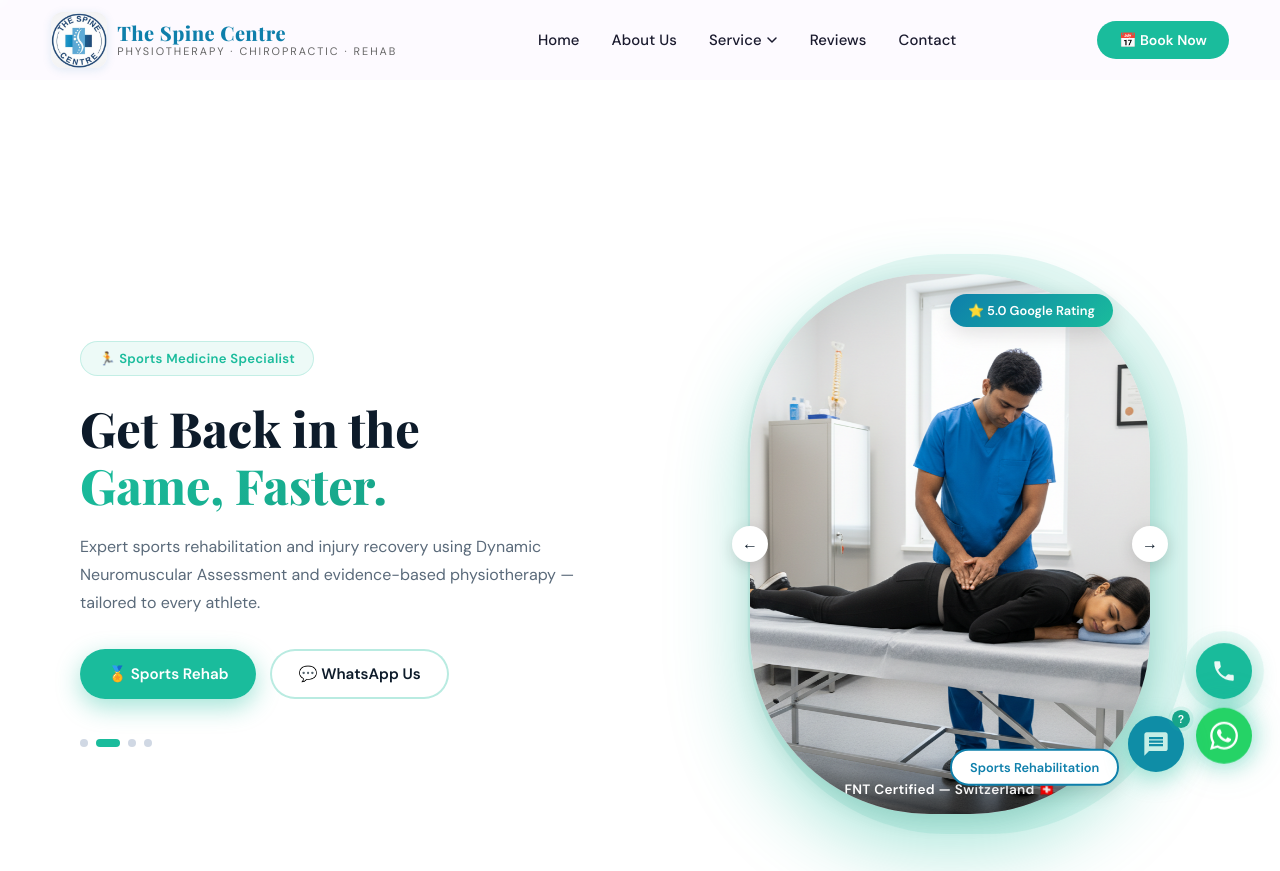
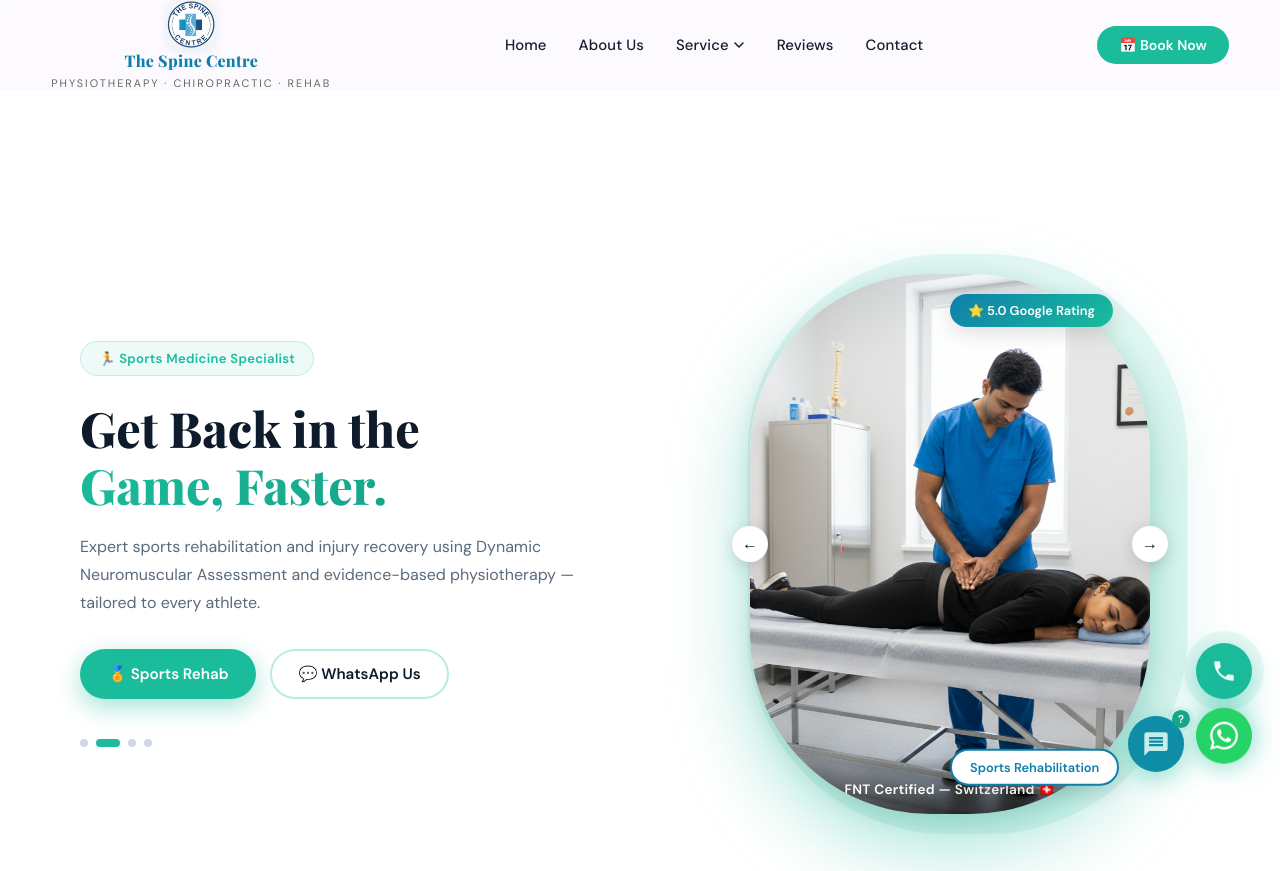
Before and after one commit to ydvrahul19/spine, a website: page index.html in a window 1280 px wide. Shown: the top 871 px of the page. Drawn offline with nearby package versions, Linux system fonts and the light colour scheme.

Commit message:
upldate logo

```diff
--- a/index.html
+++ b/index.html
@@ -118,10 +118,10 @@ ul { list-style:none; }
 .nav-inner {
   max-width:1320px; margin:0 auto;
   display:flex; align-items:center; justify-content:space-between;
-  padding:0 4%; height:80px;
+  padding:0 4%; height:90px;
   gap: 20px;
 }
-.nav-logo { display:flex; align-items:center; gap:14px; text-decoration:none; flex-shrink:0; }
+.nav-logo { display:flex; flex-direction:column; align-items:center; text-align:center; gap:2px; text-decoration:none; flex-shrink:0; }
 .logo-circle {
   width:40px; height:40px; background:var(--light);
   border-radius:10px; display:flex; align-items:center; justify-content:center;
@@ -897,8 +897,8 @@ footer { background:#2E1060; color:rgba(255,255,255,.65); padding:70px 5% 0; }
 
 /* ===== LOGO STYLES ===== */
 .nav-logo-img {
-  width: 56px; height: 56px;
-  border-radius: 12px;
+  width: 48px; height: 48px;
+  border-radius: 10px;
   object-fit: cover;
   border: none;
   box-shadow: 0 2px 10px rgba(14,127,171,0.12);
@@ -1233,8 +1233,9 @@ footer::before {
 .nav-logo-img { display: block; }
 .nav-brand-text { display:flex; flex-direction:column; line-height:1; }
 .nav-brand-name {
-  font-weight:800; font-size:1.25rem; color:#0E7FAB;
-  letter-spacing:0.5px; font-family:'Playfair Display',serif;
+  font-weight:800; font-size:1rem; color:#0E7FAB;
+  letter-spacing:0.3px; font-family:'Playfair Display',serif;
+  line-height:1.1;
 }
 .nav-brand-tagline {
   font-weight:400; font-size:0.68rem; color:#666;
@@ -2117,12 +2118,10 @@ img { max-width: 100%; height: auto; }
 <div class="cursor-glow" id="cursorGlow"></div>
 <nav id="navbar">
   <div class="nav-inner">
-    <a class="nav-logo" href="#" onclick="showPage('home')" style="display:flex;align-items:center;gap:10px;text-decoration:none;">
+    <a class="nav-logo" href="#" onclick="showPage('home')" style="display:flex;flex-direction:column;align-items:center;text-align:center;gap:4px;text-decoration:none;">
       <img src="images/logo.jpg" alt="The Spine Centre" class="nav-logo-img">
-      <div class="nav-brand-text">
-        <span class="nav-brand-name">The Spine Centre</span>
-        <span class="nav-brand-tagline">Physiotherapy · Chiropractic · Rehab</span>
-      </div>
+      <span class="nav-brand-name">The Spine Centre</span>
+      <span class="nav-brand-tagline">Physiotherapy · Chiropractic · Rehab</span>
     </a>
     <ul class="nav-links" id="navLinks">
       <li><a href="#" onclick="showPage('home');return false;" class="nav-link">Home</a></li>
```
